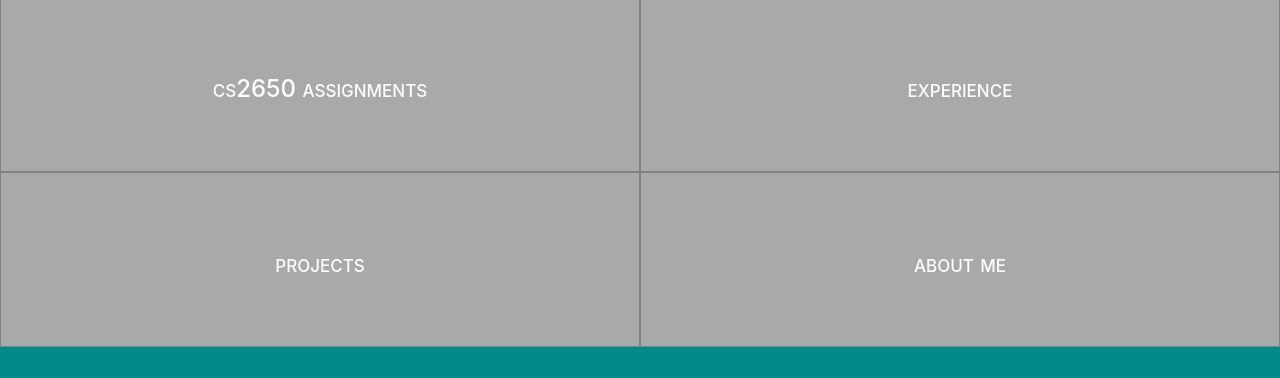
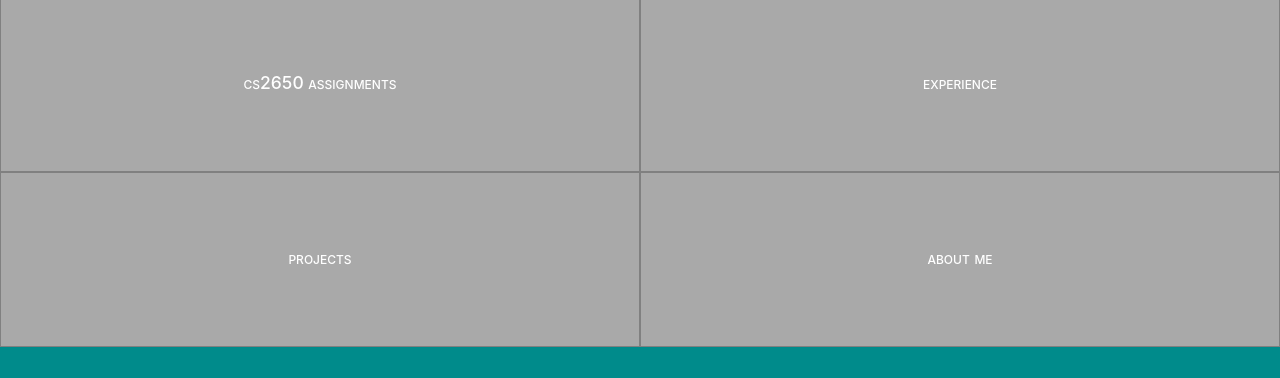
Before and after one commit to rachelmiddleton/middlesray, a plain HTML site: page index.html in a window 1280 px wide. Shown: the part 318-696 px from the top of the page. Drawn offline with nearby package versions, Linux system fonts and the light colour scheme.

Commit message:
Update index.html

```diff
--- a/index.html
+++ b/index.html
@@ -13,7 +13,8 @@ Date:  June 20, 2017
 <meta name="description" content="Portfolio Assignment for Rachel Middleton" />
 <meta name="keywords" content="Rachel Middleton, Portfolio, Resume, Assignment" />
 <meta name="author" content="Rachel Middleton" />
-<link rel="stylesheet" href="https://maxcdn.bootstrapcdn.com/bootstrap/3.3.7/css/bootstrap.min.css">
+<link rel="stylesheet" href="https://maxcdn.bootstrapcdn.com/bootstrap/3.3.7/css/bootstrap.min.css"><link rel="stylesheet" href="https://stackpath.bootstrapcdn.com/bootstrap/4.4.1/css/bootstrap.min.css" integrity="sha384-Vkoo8x4CGsO3+Hhxv8T/Q5PaXtkKtu6ug5TOeNV6gBiFeWPGFN9MuhOf23Q9Ifjh" crossorigin="anonymous">
+
 <link rel="stylesheet" href="https://cdnjs.cloudflare.com/ajax/libs/font-awesome/4.7.0/css/font-awesome.min.css">
 <link rel="stylesheet" type="text/css" href="styles/style.css">
 <link rel="stylesheet" type="text/css" href="styles/print.css" media="print" />
```
